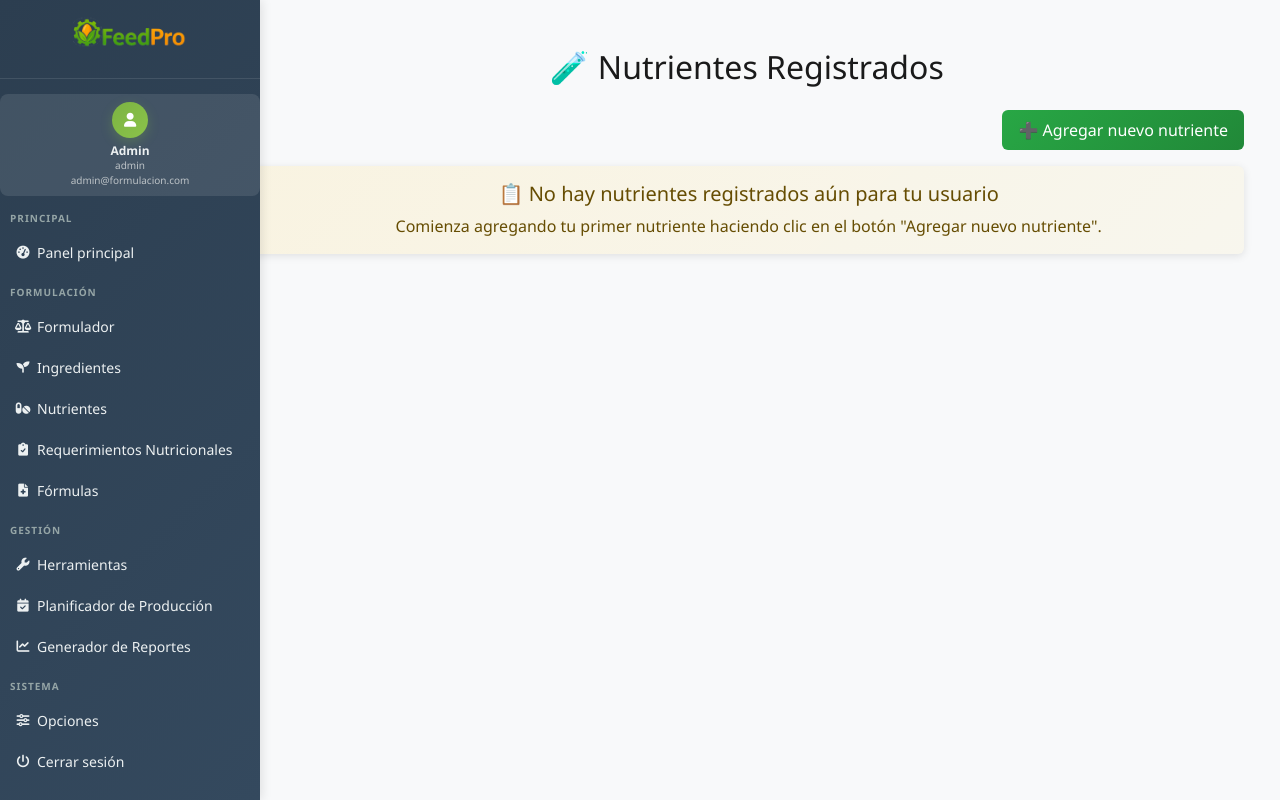
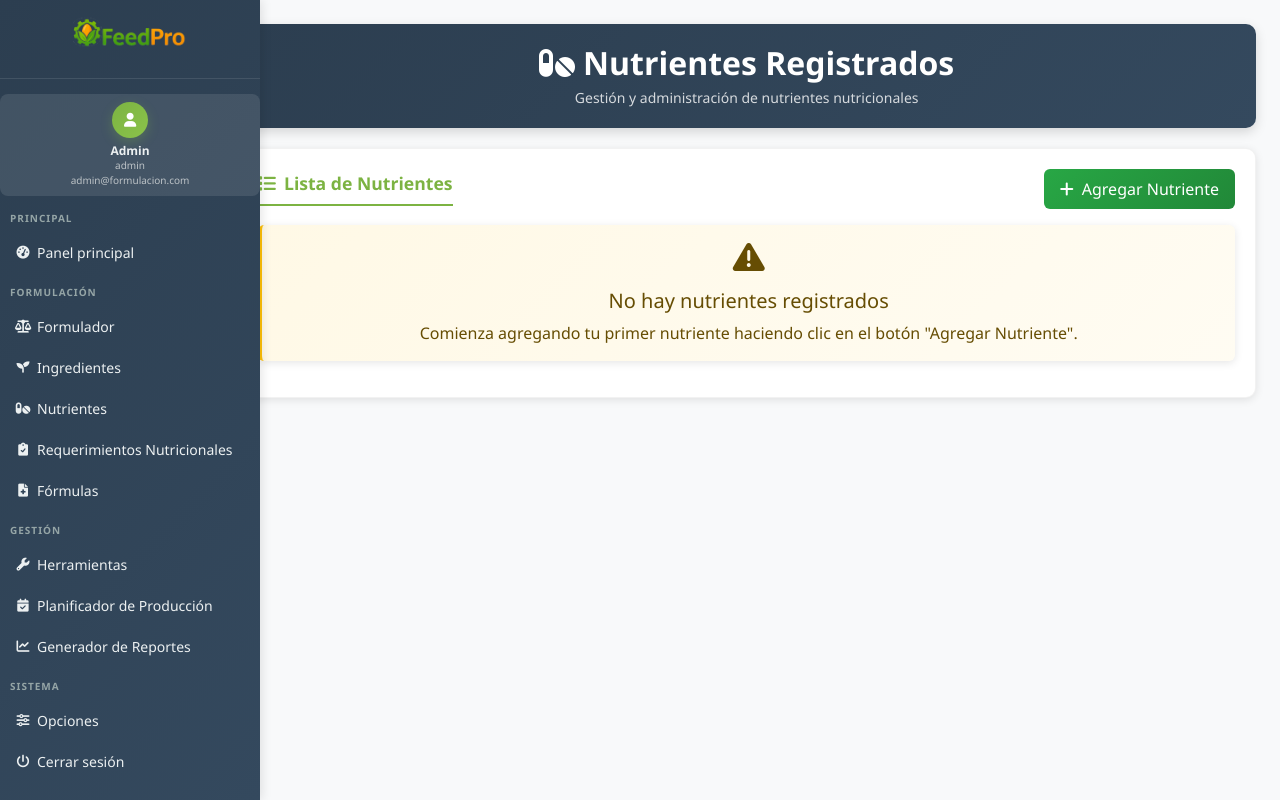
Before and after one commit to Luisfer8904/formulacion-raciones, a Flask app: page /nutrientes in a window 1280 px wide. Run offline with Flask 3, Linux system fonts and the light colour scheme; a user stored in the database is signed in; data comes from the database, SQL or seed files in the repository.

Commit message:
Completado el diseño profesional para todas las páginas restantes
- Actualizada página de nutrientes con:
  * Header profesional con iconos
  * Tabla moderna con badges y botones de acción
  * Diseño consistente con el tema global

- Actualizada página de requerimientos con:
  * Diseño profesional y moderno
  * Tabla mejorada con iconos y badges
  * Botones de acción estilizados

- Actualizada página de fórmulas/mezclas con:
  * Header profesional
  * Tabla con badges de colores para mejor visualización
  * Botones de acción consistentes

- Aplicado diseño consistente en todas las páginas:
  * Nutrientes, Requerimientos, Ingredientes, Mezclas
  * Panel principal y formulador
  * Colores corporativos (#7CB342) en toda la aplicación
  * Animaciones y efectos hover uniformes

```diff
--- a/templates/operaciones/ver_nutrientes.html
+++ b/templates/operaciones/ver_nutrientes.html
@@ -1,57 +1,68 @@
 {% extends "operaciones/layout.html" %}
 
-{% block titulo %}🧪 Nutrientes{% endblock %}
+{% block titulo %}Nutrientes{% endblock %}
 
 {% block contenido %}
-<div class="container-fluid py-4">
-    <h2 class="mb-4 text-center">🧪 Nutrientes Registrados</h2>
+<!-- Header profesional -->
+<div class="feedpro-header fade-in-up">
+    <h2><i class="fas fa-pills me-2"></i>Nutrientes Registrados</h2>
+    <small>Gestión y administración de nutrientes nutricionales</small>
+</div>
 
+<!-- Mensajes flash -->
 {% with messages = get_flashed_messages(with_categories=true) %}
     {% if messages %}
         {% for category, message in messages %}
-                <div class="alert alert-{{ category }} alert-dismissible fade show" role="alert">
-                    {{ message }}
+            <div class="alert alert-{{ category }} alert-dismissible fade show fade-in-up" role="alert">
+                <i class="fas fa-info-circle me-2"></i>{{ message }}
                 <button type="button" class="btn-close" data-bs-dismiss="alert" aria-label="Cerrar"></button>
             </div>
         {% endfor %}
     {% endif %}
 {% endwith %}
 
-    <div class="d-flex justify-content-end mb-3">
+<!-- Sección de acciones -->
+<div class="info-section fade-in-up">
+    <div class="d-flex justify-content-between align-items-center">
+        <h5 class="section-title mb-0"><i class="fas fa-list me-2"></i>Lista de Nutrientes</h5>
         <a href="{{ url_for('nutrientes_bp.nuevo_nutriente') }}" class="btn btn-success">
-            ➕ Agregar nuevo nutriente
+            <i class="fas fa-plus me-2"></i>Agregar Nutriente
         </a>
     </div>
 
     {% if nutrientes %}
-    <div class="table-responsive">
-        <table class="table table-hover table-bordered align-middle">
-            <thead class="table-dark">
+        <div class="table-responsive mt-3">
+            <table class="table table-hover align-middle">
+                <thead>
                     <tr>
-                    <th class="text-center">Nombre</th>
-                    <th class="text-center">Unidad</th>
-                    <th class="text-center">Tipo</th>
-                    <th class="text-center">Acciones</th>
+                        <th><i class="fas fa-tag me-1"></i>Nombre</th>
+                        <th><i class="fas fa-ruler me-1"></i>Unidad</th>
+                        <th><i class="fas fa-layer-group me-1"></i>Tipo</th>
+                        <th><i class="fas fa-cogs me-1"></i>Acciones</th>
                     </tr>
                 </thead>
                 <tbody>
                     {% for nutriente in nutrientes %}
                     <tr>
                         <td class="fw-bold">{{ nutriente.nombre }}</td>
-                    <td class="text-center">{{ nutriente.unidad }}</td>
-                    <td class="text-center">{{ nutriente.tipo }}</td>
                         <td class="text-center">
-                        <div class="btn-group" role="group">
+                            <span class="badge bg-info">{{ nutriente.unidad }}</span>
+                        </td>
+                        <td class="text-center">
+                            <span class="badge bg-secondary">{{ nutriente.tipo }}</span>
+                        </td>
+                        <td class="text-center">
+                            <div class="btn-action-container">
                                 <a href="{{ url_for('nutrientes_bp.editar_nutriente', id=nutriente.id) }}"
-                               class="btn btn-sm btn-outline-warning"
+                                   class="btn-action btn-action-success"
                                    title="Editar nutriente">
-                               ✏️ Editar
+                                    <i class="fas fa-edit"></i>
                                 </a>
                                 <a href="{{ url_for('nutrientes_bp.eliminar_nutriente', id=nutriente.id) }}"
-                               class="btn btn-sm btn-outline-danger"
+                                   class="btn-action btn-action-danger"
                                    title="Eliminar nutriente"
                                    onclick="return confirm('¿Estás seguro de eliminar este nutriente?');">
-                               🗑️ Eliminar
+                                    <i class="fas fa-trash"></i>
                                 </a>
                             </div>
                         </td>
@@ -62,59 +73,18 @@
         </div>
 
         <div class="mt-3">
-        <small class="text-muted">
-            <strong>Total de nutrientes:</strong> {{ nutrientes|length }}
-        </small>
+            <div class="summary-card text-center">
+                <h5><i class="fas fa-pills me-2"></i>{{ nutrientes|length }}</h5>
+                <small>Total de nutrientes registrados</small>
+            </div>
         </div>
 
     {% else %}
-        <div class="alert alert-warning text-center">
-            <h5>📋 No hay nutrientes registrados aún para tu usuario</h5>
-            <p class="mb-0">Comienza agregando tu primer nutriente haciendo clic en el botón "Agregar nuevo nutriente".</p>
+        <div class="alert alert-warning text-center mt-3">
+            <i class="fas fa-exclamation-triangle fa-2x mb-3"></i>
+            <h5>No hay nutrientes registrados</h5>
+            <p class="mb-0">Comienza agregando tu primer nutriente haciendo clic en el botón "Agregar Nutriente".</p>
         </div>
     {% endif %}
 </div>
-
-<style>
-    .table th {
-        background-color: #2c3e50 !important;
-        color: white !important;
-        font-weight: 600;
-        border: none;
-        font-size: 0.75rem;
-        padding: 4px 6px;
-    }
-
-    .table td {
-        vertical-align: middle;
-        padding: 4px 6px;
-        font-size: 0.75rem;
-    }
-
-    .btn-group .btn {
-        margin: 0 1px;
-        font-size: 0.7rem;
-        padding: 2px 4px;
-    }
-
-    .table-hover tbody tr:hover {
-        background-color: #f0f0f0;
-    }
-
-    @media (max-width: 768px) {
-        .table-responsive {
-            font-size: 0.7rem;
-        }
-
-        .btn-group {
-            flex-direction: column;
-        }
-
-        .btn-group .btn {
-            margin: 1px 0;
-            font-size: 0.65rem;
-            padding: 3px 4px;
-        }
-    }
-</style>
 {% endblock %}
```
Also changed, not shown: templates/operaciones/mezclas.html (+41 -68 lines), templates/operaciones/ver_requerimientos.html (+60 -16 lines). Lines whose indentation alone changed are shown as unchanged.
